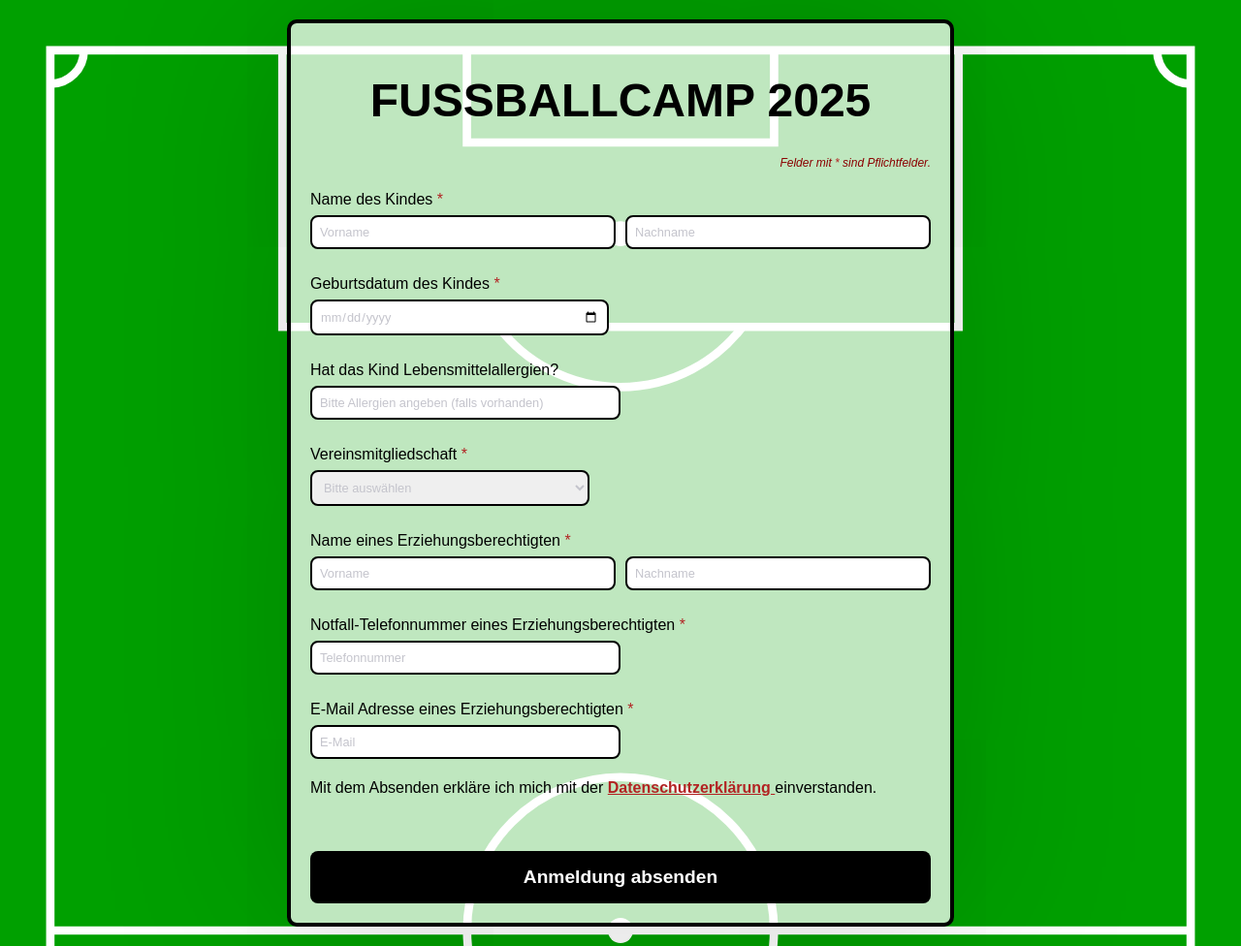
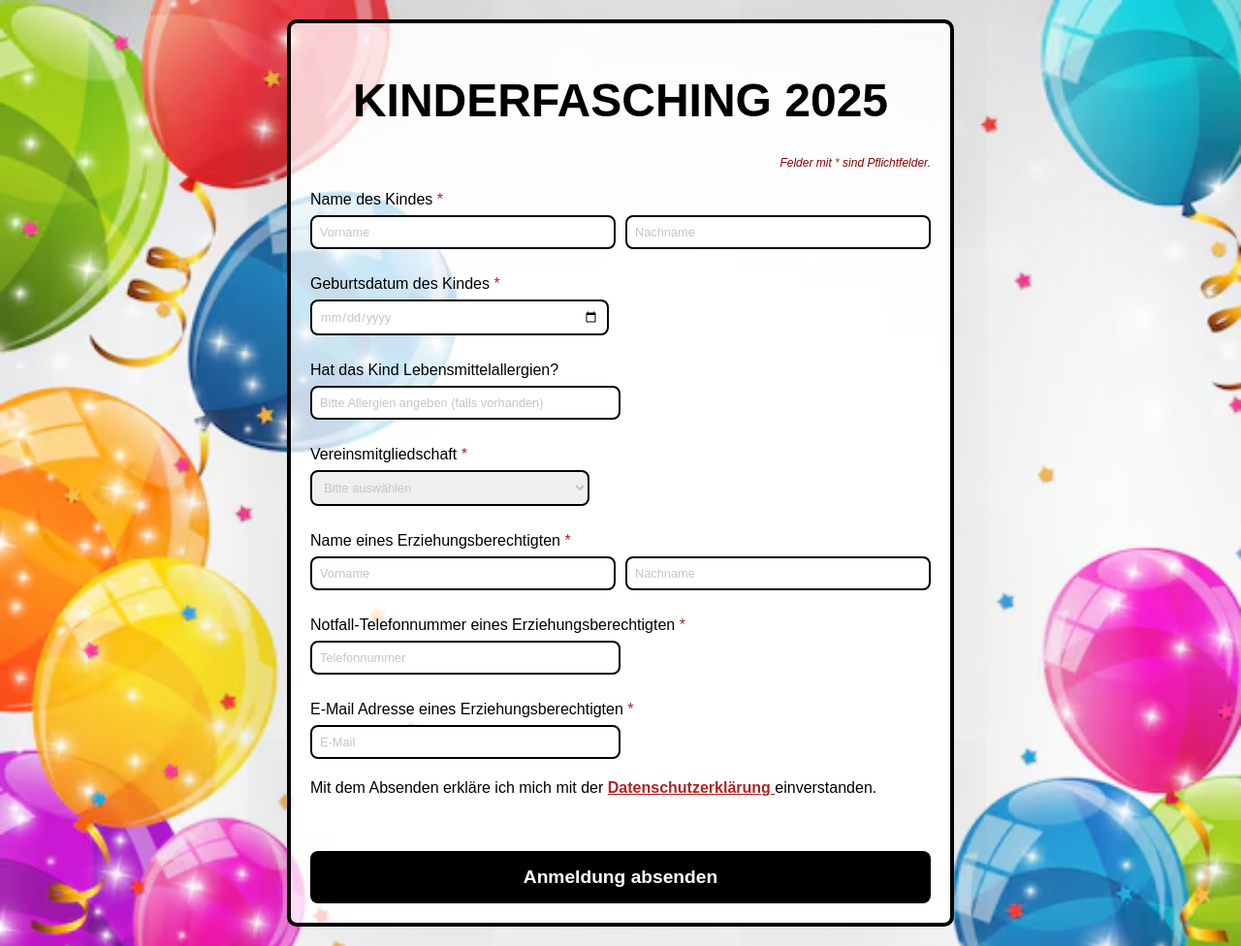
Before and after one commit to pwwppw78/anmeldung-kinderfasching, a Flask app: page / in a window 1280 px wide. Shown: the whole page at 97% size. Run offline with Flask 3, Linux system fonts and the light colour scheme; some libraries are stand-ins or nearby versions.

Commit message:
Aktualisierungen

```diff
--- a/static/style.css
+++ b/static/style.css
@@ -4,16 +4,18 @@
 	/*Grundgestaltung*/
 		body {
 			font-family: 'Arial', sans-serif;
-			background: url('/static/football_field.svg') no-repeat center center;
+			background: url('/static/balloons_background.avif') no-repeat center center fixed;
 			background-size: cover;
-			background-attachment: fixed;
+			background-position: center center;
 			margin: 0;
 			padding: 0;
 			min-height: 100vh;
-			display: flex;
-			align-items: center;
-			justify-content: center;
+			width: 100vw;
 			overflow-x: hidden;
+			background-attachment: fixed;
+			-webkit-background-size: cover;
+			-moz-background-size: cover;
+			-o-background-size: cover;
 		}
 
 	/* Verhindert horizontales Scrollen */
--- a/templates/form.html
+++ b/templates/form.html
@@ -3,12 +3,12 @@
 <head>
     <meta charset="UTF-8">
     <meta name="viewport" content="width=device-width, initial-scale=1, maximum-scale=1, user-scalable=no">
-    <title>Anmeldeformular</title>
+    <title>Anmeldung Kinderfasching 2025 </title>
     <link rel="stylesheet" href="{{ url_for('static', filename='style.css') }}">
 </head>
 <body>
     <div class="container">
-        <h1>Fussballcamp 2025</h1>
+        <h1>Kinderfasching 2025</h1>
         <p class="required-info">Felder mit <span class="required">*</span> sind Pflichtfelder.</p>
 
         <form action="/" method="POST" id="registrationForm">
```
Also changed, not shown: static/balloons_background.avif (added), static/carneval_background.jpg (added), static/football_field_small.svg (added).
